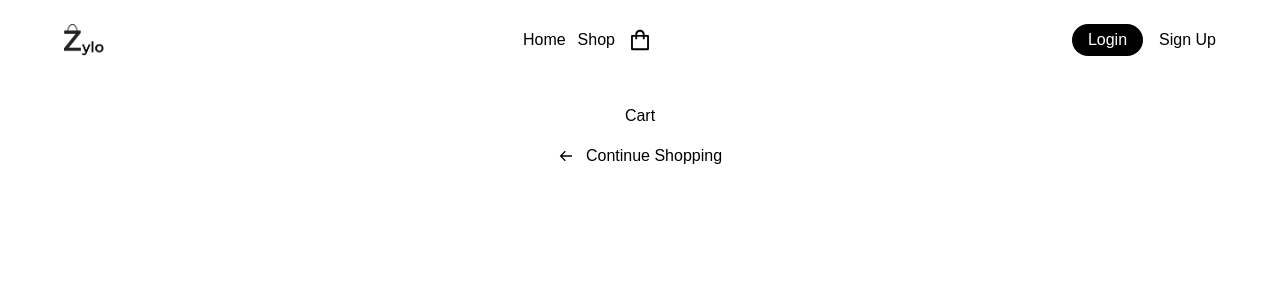
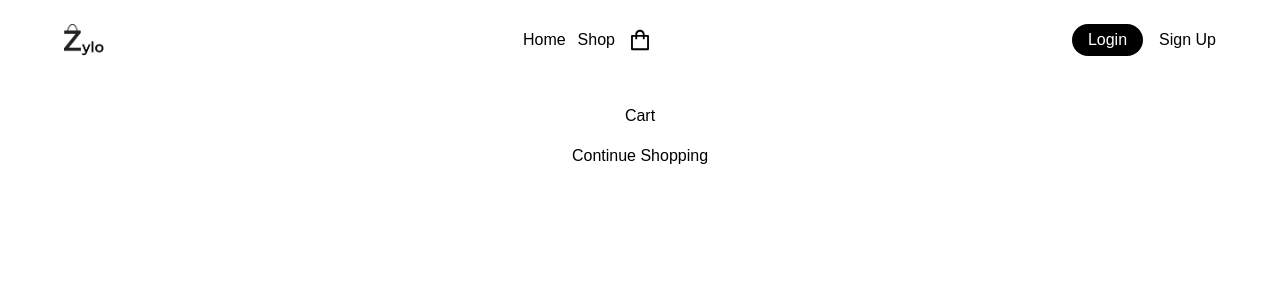
Before and after one commit to mohamed-tsx/e-commerce, a React (Vite) app in the folder Client/: page /checkout in a window 1280 px wide. Shown: the top 300 px of the page. Built offline with nearby package versions, Linux system fonts and the light colour scheme.

Commit message:
deleted arrow back

```diff
--- a/Client/src/Pages/Checkout Page/Checkout.tsx
+++ b/Client/src/Pages/Checkout Page/Checkout.tsx
@@ -4,7 +4,7 @@ const Checkout = () => {
     <div className="flex flex-col items-center justify-center mt-12">
       <p className="flex gap-2 items-center">Cart</p>
       <button className="m-4 flex items-center justify-center gap-3">
-        <BiArrowBack /> Continue Shopping
+        Continue Shopping
       </button>
     </div>
   );
```
